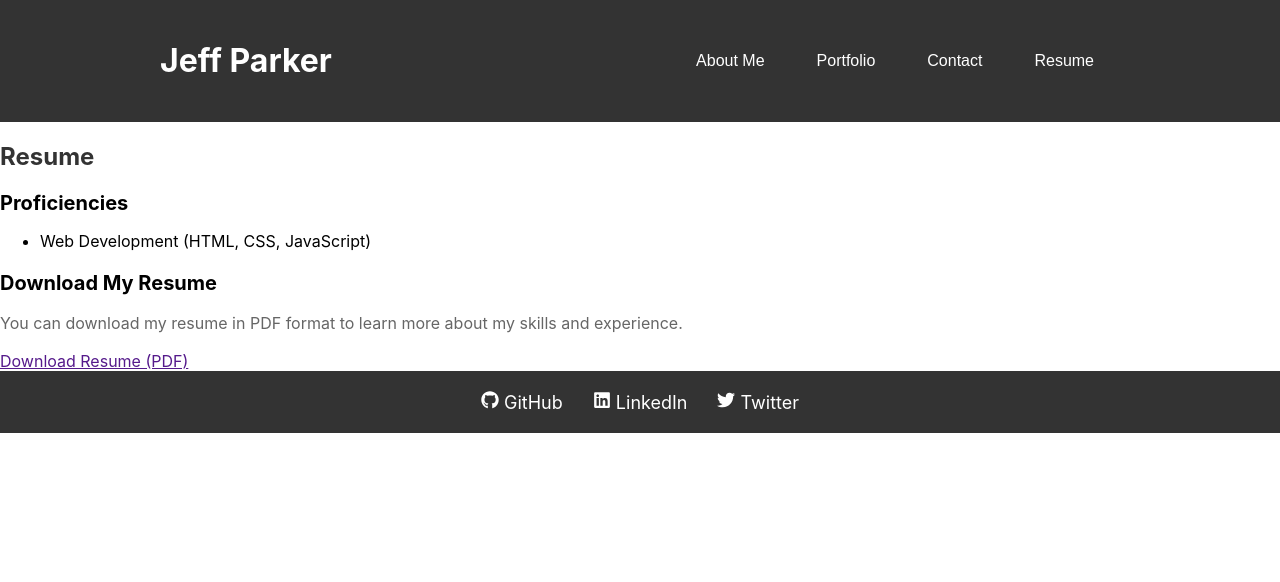
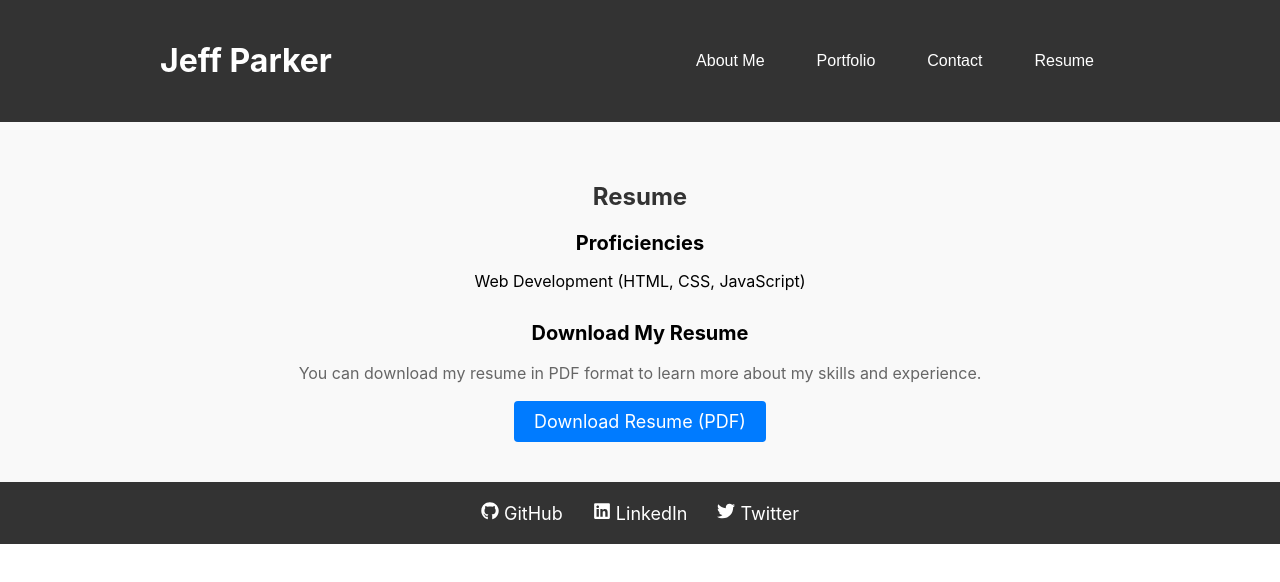
Before and after one commit to jeffrpar/react-portfolio, a React (Create React App) app: page / in a window 1280 px wide. Both pictures are taken after a click on the button "Resume". Shown: the top 582 px of the page. Built offline with nearby package versions, Linux system fonts and the light colour scheme.

Commit message:
updated resume component styling

```diff
--- a/src/components/Main/Resume/Resume.css
+++ b/src/components/Main/Resume/Resume.css
@@ -0,0 +1,51 @@
+.resume {
+    background-color: #f9f9f9;
+    padding: 40px 0;
+    text-align: center;
+  }
+
+  .resume-content {
+    max-width: 960px;
+    margin: 0 auto;
+  }
+
+  h2 {
+    font-size: 24px;
+    margin-bottom: 20px;
+  }
+
+  .proficiencies {
+    margin-bottom: 30px;
+  }
+
+  .proficiencies h3,
+  .resume-download h3 {
+    font-size: 20px;
+  }
+
+  ul {
+    list-style: none;
+    padding: 0;
+  }
+
+  li {
+    font-size: 16px;
+    margin-bottom: 6px;
+  }
+
+  .resume-download a {
+    display: inline-block;
+    background-color: #007bff;
+    color: #fff;
+    border: none;
+    border-radius: 4px;
+    padding: 10px 20px;
+    font-size: 18px;
+    text-decoration: none;
+    transition: background-color 0.3s ease;
+    cursor: pointer;
+  }
+
+  .resume-download a:hover {
+    background-color: #0056b3;
+  }
```
